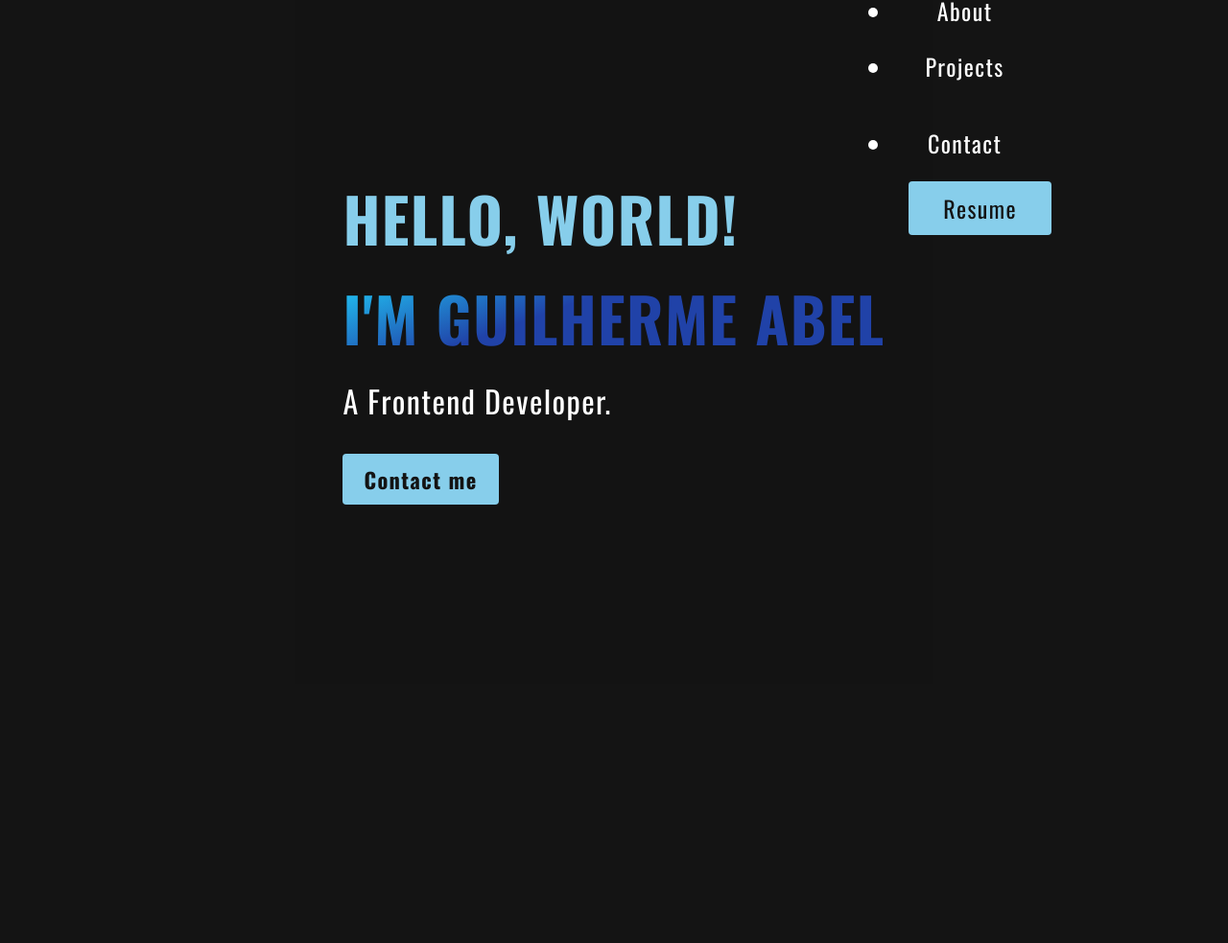
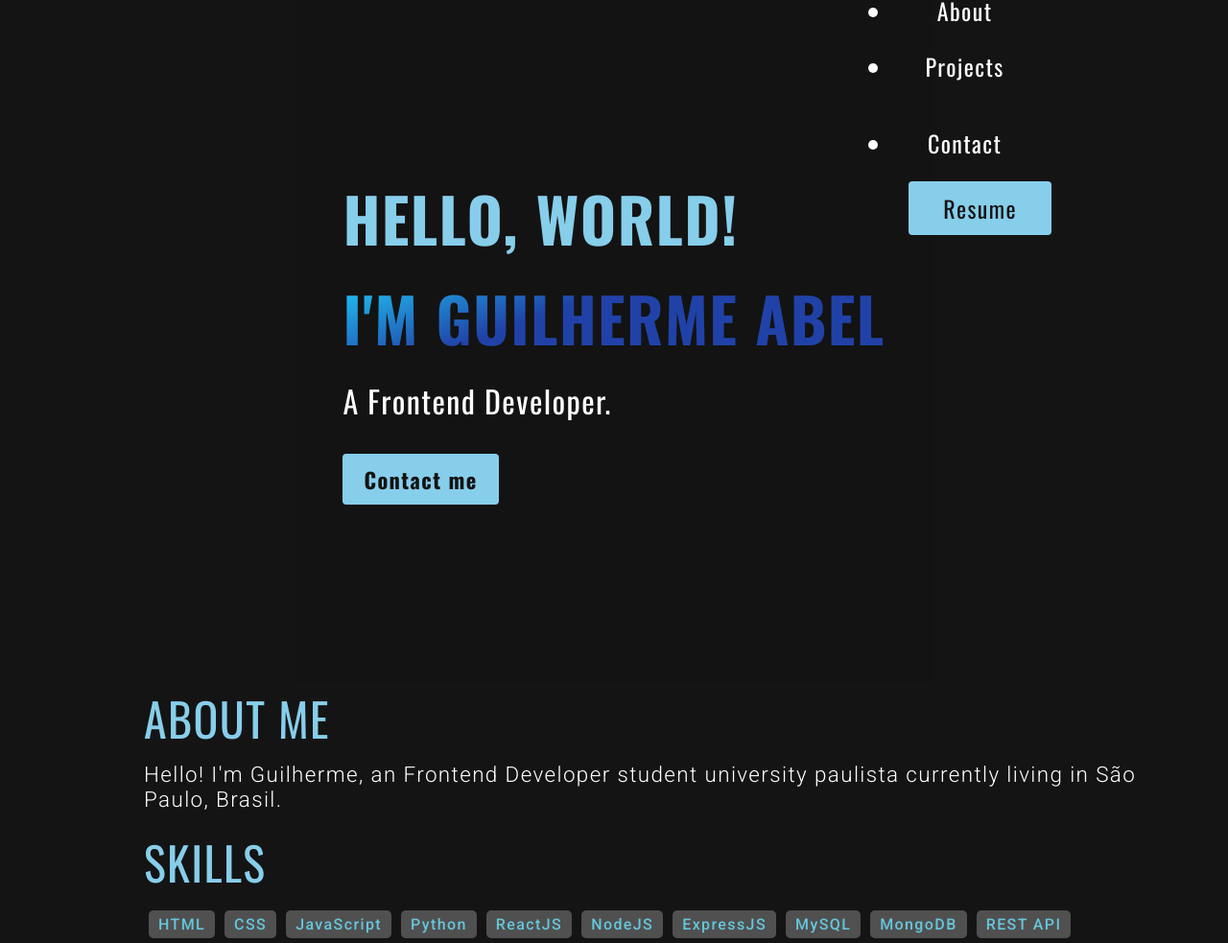
Before and after one commit to guilhermeabel99/guilhermeabeldev, a plain HTML site: page index.html in a window 1280 px wide. Shown: the part 87-1070 px from the top of the page at 96% size. Before the commit the page ends 800 px from the top, so only its background shows below. Drawn offline with nearby package versions, Linux system fonts and the light colour scheme.

Commit message:
add: about section

```diff
--- a/index.html
+++ b/index.html
@@ -59,7 +59,48 @@
         </div>
 
         <!-- About section -->
+        <div id="aboutme">
+          <div class="left__container" >
+            <h1>ABOUT ME</h1>
+              <p>
+              Hello! I'm Guilherme, an Frontend Developer student university paulista currently living in São Paulo, Brasil.
+              </p>
+              <br/>
+              <h1>SKILLS</h1>
 
+               <div class="cardTechStack">
+                  <div class="techStack">
+                    <h3>HTML</h3>
+                  </div>
+                  <div class="techStack">
+                    <h3>CSS</h3>
+                  </div>
+                  <div class="techStack">
+                    <h3>JavaScript</h3>
+                  </div>
+                  <div class="techStack">
+                    <h3>Python</h3>
+                  </div>
+                  <div class="techStack">
+                    <h3>ReactJS</h3>
+                  </div>
+                  <div class="techStack">
+                    <h3>NodeJS</h3>
+                  </div>
+                  <div class="techStack">
+                    <h3>ExpressJS</h3>
+                  </div>
+                  <div class="techStack">
+                    <h3>MySQL</h3>
+                  </div>
+                  <div class="techStack">
+                    <h3>MongoDB</h3>
+                  </div>
+                  <div class="techStack">
+                    <h3>REST API </h3>
+                  </div>
+              </div>
+          </div>
 
 
 </body>
```
